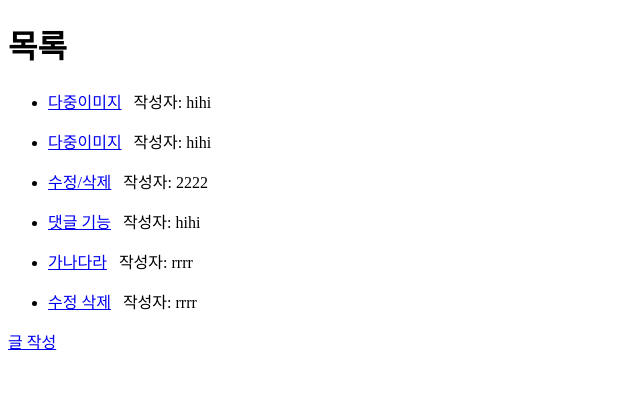
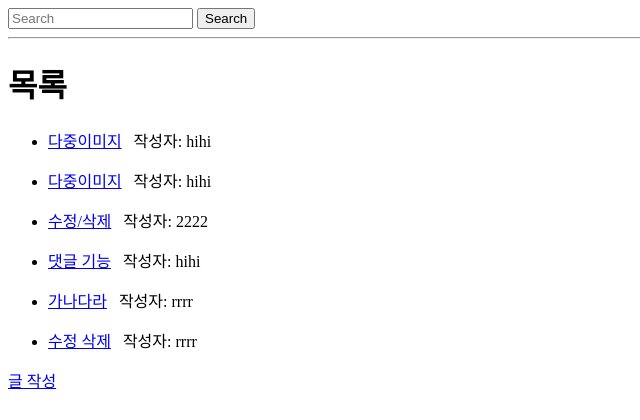
Before and after one commit to slwnt31/django, a Django app: page / in a window 1280 px wide. Shown: the top 420 px of the page, without its empty margins (0-640 px from the left). Run offline with Django 5.2, Linux system fonts and the light colour scheme; data comes from the database, SQL or seed files in the repository; both versions use the stored data as it was after the commit; some libraries are stand-ins or nearby versions.

Commit message:
검색 (공백 제거 X)

```diff
--- a/study/post/templates/main.html
+++ b/study/post/templates/main.html
@@ -4,6 +4,12 @@
     <title>Post List</title>
 </head>
 <body>
+    <form class="d-flex" method="POST" action="{% url 'post:search' %}">
+        {% csrf_token %}
+        <input class="form-control me-2" type="search" placeholder="Search" name="searched" aria-label="Search">
+        <button class="btn btn-outline-success" type="submit"> Search </button>
+    </form>
+    <hr>
     <h1>목록</h1>
     <ul>
         {% for post in posts %}
--- a/study/post/urls.py
+++ b/study/post/urls.py
@@ -14,6 +14,7 @@ urlpatterns = [
     path('<int:pk>/comments/', views.comments_create, name='comments_create'),
     path('<int:pk>/comments/<int:comment_pk>/delete/', views.comments_delete, name='comments_delete'),
     path('<int:post_pk>/likes/', views.likes, name='likes'),
+    path('search/', views.search, name='search'),
 ]
 
 urlpatterns += static(settings.MEDIA_URL,
--- a/study/post/views.py
+++ b/study/post/views.py
@@ -5,6 +5,7 @@ from .forms import PostForm, CommentForm
 from django.contrib.auth.decorators import login_required
 from django.utils import timezone
 from django.views.decorators.http import require_POST
+from django.db.models import Q
 # Create your views here.
 
 def list(request):
@@ -138,3 +139,33 @@ def likes(request, post_pk):
             post.like_users.add(request.user)
         return redirect('post:show', post_pk)
     return redirect('accounts/home/login')
+
+# def search(request):
+#         if request.method == 'POST':
+#                 searched = request.POST['searched']
+#                 # 검색창에 입력된 내용을 searched에 받음
+#                 post1 = Post.objects.filter(name__contains=searched)
+#                 # 그리고 그 변수가 데이터베이스에 사용자가 검색한 내용이 포함된 object에 있는지 찾아서
+#                 # 찾은 내용을 post1에 담아 searched.html 페이지에 딕셔너리 형태로 반환해줌.
+#                 context = {
+#                     'searched':searched,
+#                     'post1':post1
+#                 }
+#                 ret'searched':searchedurn render(request, 'searched.html', context)
+#         else: # POST 방식이 아닐 경우, 빈 딕셔너리를 searched.html에 반환해줌.
+#                 return render(request, 'searched.html', {})
+#             #  request.POST[''] 안에 있는 searched는 검색창을 구현했던 nav 부분에서
+#             #  form 태그의 input 태그에 있는 name=searched의 searched를 의미합니다.
+
+
+def search(request):
+    if request.method == 'POST':
+        searched = request.POST['searched']
+        posts = Post.objects.filter(Q(title=searched) | Q(content=searched))
+
+    context = {
+        'searched':searched,
+        'posts':posts
+    }
+
+    return render(request, 'search.html', context)
```
Also changed, not shown: study/post/templates/search.html (added, +12 -0 lines), study/db.sqlite3.
